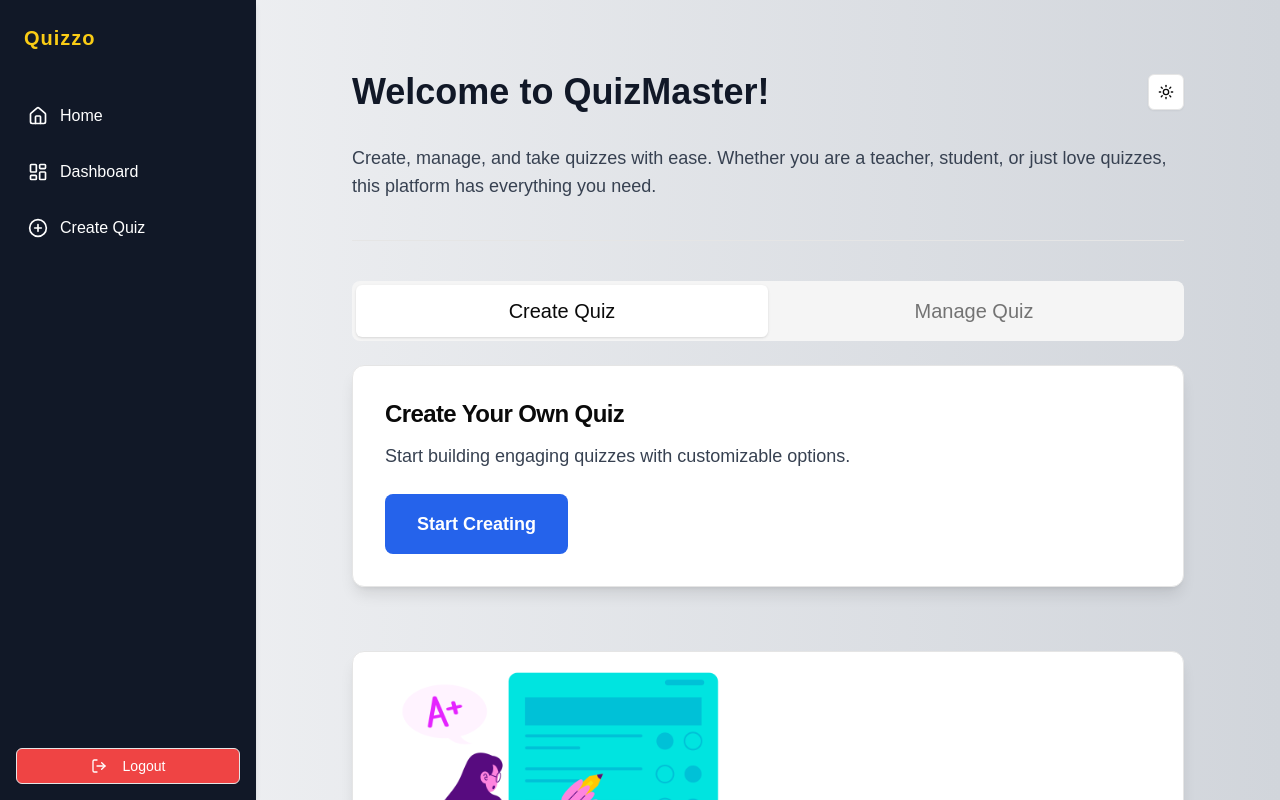
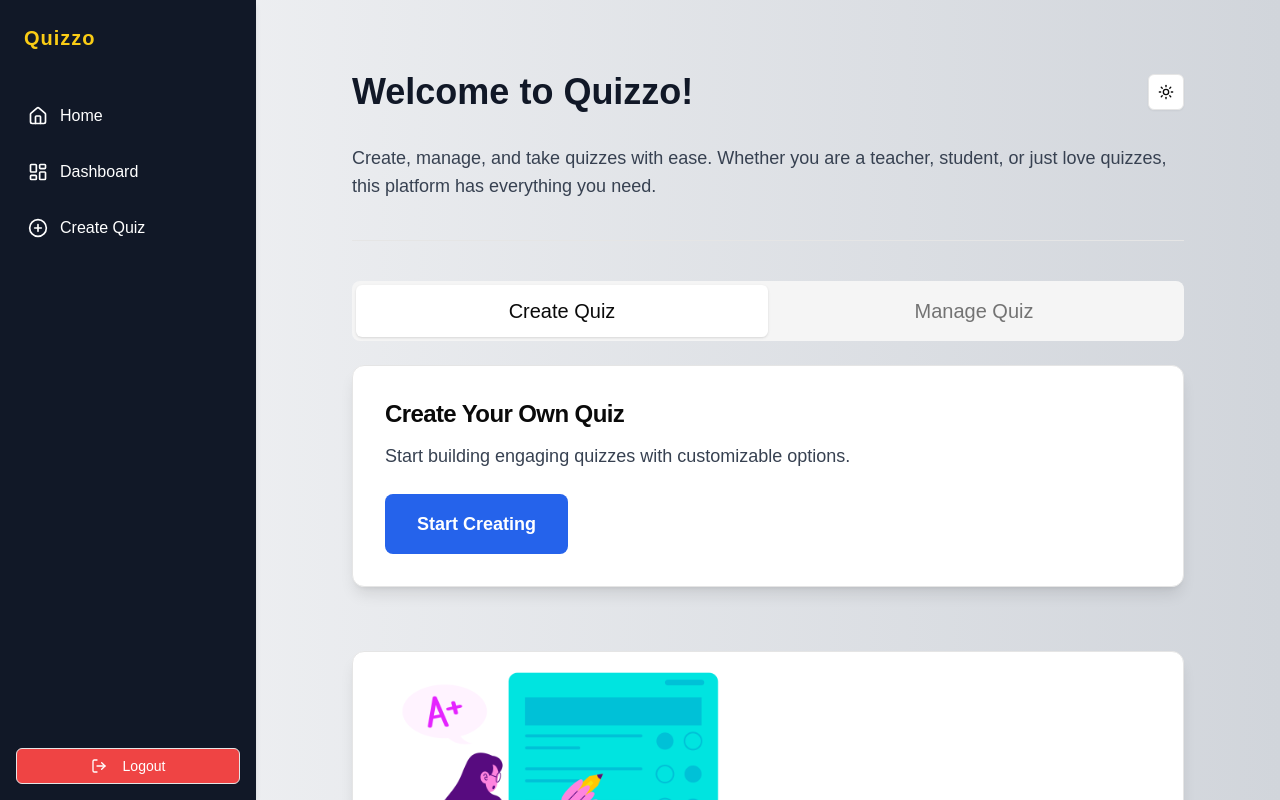
Before and after one commit to yash-shewalkar/intern_quiz_app_next-js, a Next.js app: page / in a window 1280 px wide. Shown: the top 800 px of the page. Built offline with nearby package versions, Linux system fonts and the light colour scheme.

Commit message:
fix title

```diff
--- a/app/page.tsx
+++ b/app/page.tsx
@@ -27,7 +27,7 @@ export default function Home() {
           {/* Header Section */}
           <div className="flex justify-between items-center mb-8">
             <h1 className="text-4xl font-bold text-gray-900 dark:text-white">
-              Welcome to QuizMaster!
+              Welcome to Quizzo!
             </h1>
             <ModeToggle />
           </div>
```
